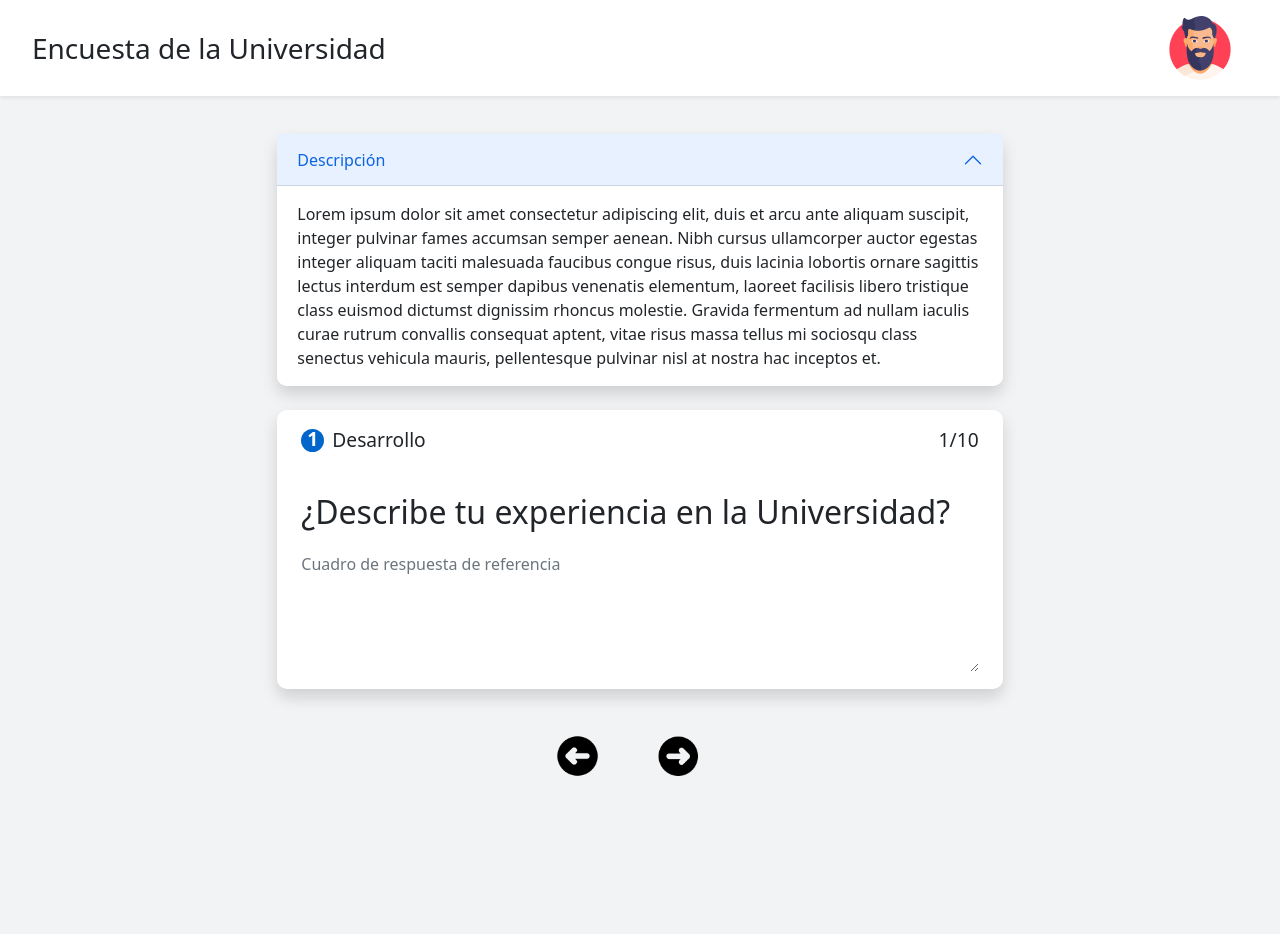
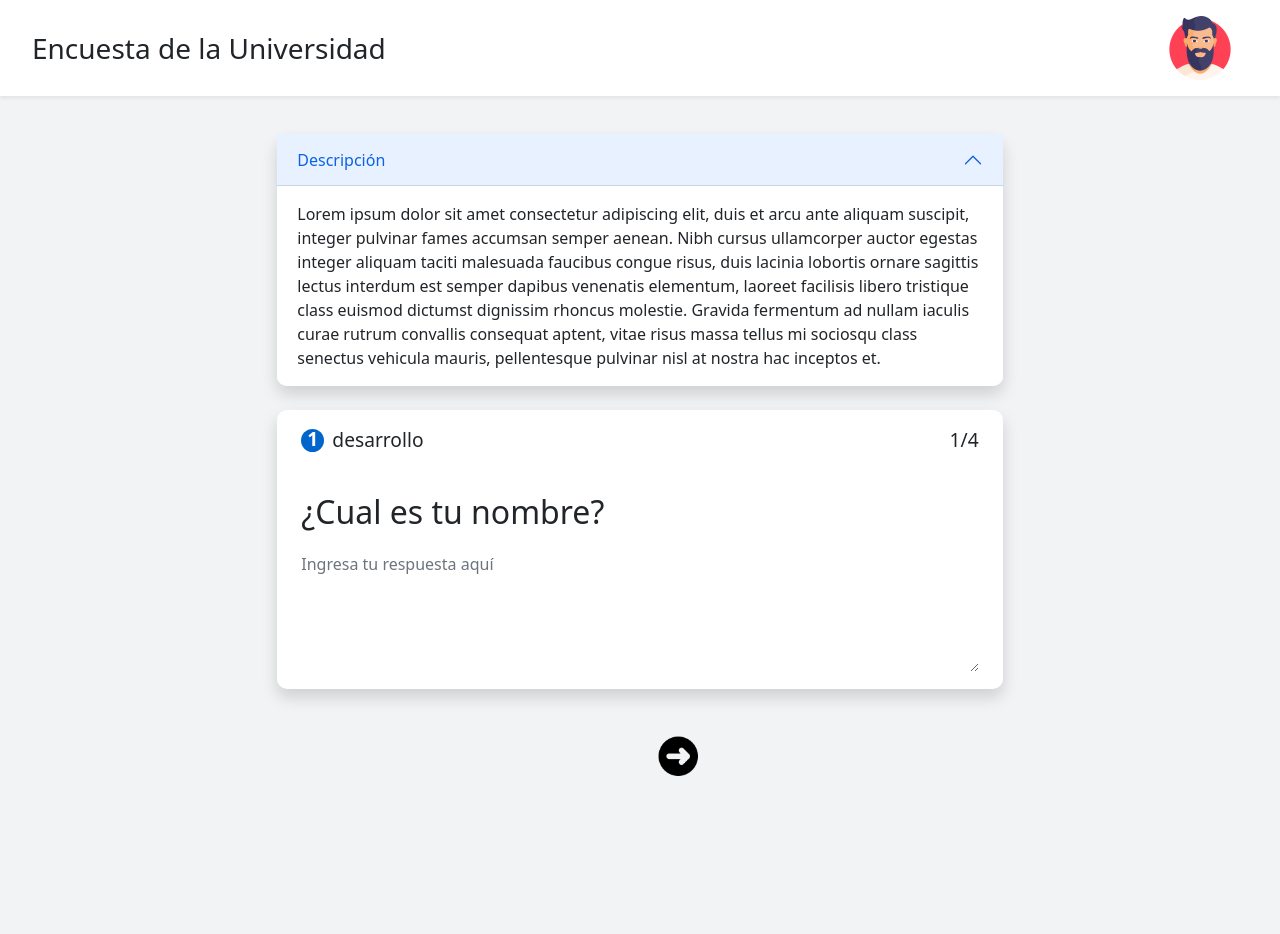
Before and after one commit to hvcq/Proyecto-Semestral-IS2, a Flask app: page /answer_survey/1 in a window 1280 px wide. Run offline with Flask 2, Linux system fonts and the light colour scheme; some libraries are stand-ins or nearby versions.

Commit message:
Commit: ANSWER LISTO

```diff
--- a/application/static/css/answer_survey.css
+++ b/application/static/css/answer_survey.css
@@ -12,12 +12,15 @@
     margin-top: 3%;
 }
 
+.question{
+    opacity: 0;
+    transition: opacity 5s !important;
+}
+
 .question__card{
     background-color: #fff;
     border-radius: 10px 10px 10px 10px !important;
     width: 65% !important;
-    /* opacity: 0;
-    transition: opacity 1.5s; */
 }
 
 textarea {
--- a/application/static/js/answer_survey.js
+++ b/application/static/js/answer_survey.js
@@ -1,28 +1,190 @@
 "use strict";
 
-const title = document.querySelector(".titleSurvey");
-title.classList.remove("invisible");
-console.log(title.classList);
+/*
+  Hacer lo del opacity
+  git commit --amend --no-edit NO TANTOS COMMITS.
+*/
 
-const responses = {
-  idEncuesta: "idEcuesta",
+let numberCuestion = 0;
+let totalQuestions = dataSurvey.questions.length;
+let responses = {
+  id: dataSurvey.id,
   usuario: {
-    name: "nombre",
+    name: "anonimo",
     correo: "example@udec.cl",
   },
-  respuestas: [
-    {
-      idPregunta: "idPregunta",
-      type: "desarrollo",
-      response: "mi respuesta",
-    },
-    {
-      idPregunta: "idPregunta",
-      type: "alternativa",
-      response: {
-        idOpcion: "idOpcion",
-        textAlt: "color azul",
-      },
-    },
-  ],
+  respuestas: [],
 };
+
+const title = document.querySelector(".titleSurvey");
+const leftRow = document.querySelector(".leftRow");
+const rightRow = document.querySelector(".rightRow");
+const questionContainer = document.querySelector(".accordion");
+title.classList.remove("invisible");
+
+//Primera iteración
+
+const init = function () {
+  rightRow.classList.remove("invisible");
+  responses.respuestas = dataSurvey.questions.map((element) => {
+    return {
+      idPregunta: element.id,
+      type: element.type,
+      response:
+        element.type === "desarrollo" ? "" : { idOpcion: "", textAlt: "" },
+    };
+  });
+  insertQuestion(0);
+  document.querySelector(".question").style.opacity = 1;
+};
+
+const insertQuestion = function (pos) {
+  const id = dataSurvey.questions[pos].id;
+  const type = dataSurvey.questions[pos].type;
+  const statement = dataSurvey.questions[pos].statement;
+  let alternativeHtml = "";
+  const [respuesta] = responses.respuestas.filter(
+    (element) => element.idPregunta === id && element.type === type
+  );
+
+  console.log(respuesta);
+
+  if (type === "desarrollo") {
+    questionContainer.insertAdjacentHTML(
+      "afterend",
+      `
+        <div id="${
+          "desarrollo" + id
+        }" class="question__card d-flex flex-column ps-4 pe-4 pt-3 pb-3 shadow question">
+            <div class="d-flex justify-content-between">
+                <div class="d-flex align-items-center gap-2">
+                    <p class="question__number question__number--rounded">${
+                      numberCuestion + 1
+                    }</p>
+                    <p class="question__number">${type}</p>
+                </div>
+                <p class="question__number">${
+                  numberCuestion + 1
+                }/${totalQuestions}</p>
+            </div>
+            <h1>${statement}</h1>
+            <textarea tipo="desarrollo" id="${id}"name="title" class="form-control shadow-none p-0" rows="5"
+            placeholder="Ingresa tu respuesta aquí" onchange="handleInput(event)">${
+              respuesta.response
+            }</textarea>
+        </div>
+    `
+    );
+  } else if (type === "alternativa") {
+    for (const alternative of dataSurvey.questions[pos].alternatives) {
+      const check =
+        respuesta.response.idOpcion === alternative.id ? "checked" : "";
+      alternativeHtml += `
+      <div id="${id}" class="form-check d-flex align-items-center gap-3 p-0">
+        <input tipo="alternativa" onclick="handleInput(event)" id="${alternative.id}" class="form-check-input survey_alternative" type="radio" name="flexRadioDefault" id="flexRadioDefault2" ${check}>
+        <h5 class="textOption">${alternative.textAlt}</h5>
+      </div>
+     `;
+    }
+
+    questionContainer.insertAdjacentHTML(
+      "afterend",
+      `
+        <div id="${
+          "alternativa" + id
+        }" class="question__card d-flex flex-column ps-4 pe-4 pt-3 pb-3 shadow question">
+            <div class="d-flex justify-content-between">
+                <div class="d-flex align-items-center gap-2">
+                    <p class="question__number question__number--rounded">${
+                      numberCuestion + 1
+                    }</p>
+                    <p class="question__number">${type}</p>
+                </div>
+                <p class="question__number">${
+                  numberCuestion + 1
+                }/${totalQuestions}</p>
+            </div>
+            <h1>${statement}</h1>
+            <div class="survey__alternatives d-flex flex-column gap-2 pb-5">
+              ${alternativeHtml}
+            </div>
+        </div>
+    `
+    );
+  }
+};
+
+const handleInput = function (event) {
+  const type = event.target.getAttribute("tipo");
+  const id =
+    type === "alternativa"
+      ? parseInt(event.target.parentNode.getAttribute("id"))
+      : parseInt(event.target.getAttribute("id"));
+
+  const [question] = responses.respuestas.filter(
+    (element) => element.idPregunta === id && element.type === type
+  );
+
+  if (type === "desarrollo") {
+    question.response = event.target.value;
+  } else {
+    question.response.idOpcion = parseInt(event.target.id);
+    question.response.textAlt =
+      event.target.nextSibling.nextSibling.textContent;
+  }
+
+  console.log(question);
+};
+
+const changeCuestion = function (event, type) {
+  //Arreglar el presionar rapido
+  type === "next" ? ++numberCuestion : --numberCuestion;
+
+  if (numberCuestion === totalQuestions - 1) {
+    document.querySelector(".sendResponse").classList.remove("invisible");
+  } else {
+    document.querySelector(".sendResponse").classList.add("invisible");
+  }
+
+  numberCuestion === 0
+    ? leftRow.classList.add("invisible")
+    : leftRow.classList.remove("invisible");
+  numberCuestion === totalQuestions - 1
+    ? rightRow.classList.add("invisible")
+    : rightRow.classList.remove("invisible");
+
+  change();
+
+  const elements = document.querySelectorAll(".question");
+  elements[1]?.remove();
+
+  function change() {
+    if (numberCuestion >= 0) insertQuestion(numberCuestion);
+  }
+  document.querySelector(".question").style.opacity = 1;
+};
+
+init();
+
+// const responses = {
+//   idEncuesta: "idEcuesta",
+//   usuario: {
+//     name: "nombre",
+//     correo: "example@udec.cl",
+//   },
+//   respuestas: [
+//     {
+//       idPregunta: "idPregunta",
+//       type: "desarrollo",
+//       response: "mi respuesta",
+//     },
+//     {
+//       idPregunta: "idPregunta",
+//       type: "alternativa",
+//       response: {
+//         idOpcion: "idOpcion",
+//         textAlt: "color azul",
+//       },
+//     },
+//   ],
+// };
--- a/application/templates/user/answer_survey.html
+++ b/application/templates/user/answer_survey.html
@@ -1,58 +1,102 @@
-{% extends "base_template.html" %}
+<!DOCTYPE html>
+<html>
 
-{% block title %}Responder encuesta{% endblock title %}
+<head>
+  <title>Responder encuesta</title>
+  <link href="https://cdn.jsdelivr.net/npm/bootstrap@5.1.3/dist/css/bootstrap.min.css" rel="stylesheet"
+    integrity="sha384-1BmE4kWBq78iYhFldvKuhfTAU6auU8tT94WrHftjDbrCEXSU1oBoqyl2QvZ6jIW3" crossorigin="anonymous">
+  <link rel="stylesheet" href="/static/css/base.css">
+  <link rel="stylesheet" href="/static/css/colors.css">
+  <script src="https://ajax.googleapis.com/ajax/libs/jquery/3.5.1/jquery.min.js"></script>
 
-{% block cssFiles %}
-<!-- <link rel="stylesheet" href="{{ url_for("static", filename="css/create_survey.css" ) }}"> -->
-<link rel="stylesheet" href="{{ url_for("static", filename="css/answer_survey.css" ) }}">
-{% endblock cssFiles %}
+<!-- <link rel="stylesheet" href="/static/css/create_survey.css"> -->
+<link rel="stylesheet" href="/static/css/answer_survey.css">
 
-{% block content %}
+</head>
+
+<body class="vh-100 vw-100 p-0 m-0">
+
+  <nav class="container-fluid p-0 d-flex justify-content-between bg-white p-3 shadow-sm">
+    <div class=" d-flex align-items-center titleSurvey invisible fs-3 ms-3">Encuesta de la Universidad</div>
+    <div class="nav__list d-flex justify-content-center align-items-center" style="margin-left:9rem">
+
+    </div>
+
+
+    <div class="d-flex justify-content-center">
+      <img src="/static/resources/man.png" class="img-fluid imgUser" alt="Foto de perfil">
+    </div>
+
+  </nav>
+
+
 <section class="survey container d-flex flex-column gap-4 justify-content-start align-items-center h-100">
 
-    <div class="accordion accordion-flush w-100 question__card shadow" id="accordionExample" style="border-radius: 10px 10px 10px 10px">
+  <div class="accordion accordion-flush w-100 question__card shadow" id="accordionExample"
+    style="border-radius: 10px 10px 10px 10px">
     <div class="accordion-item" style="border-radius: 10px 10px 10px 10px">
       <h2 class="accordion-header" id="headingOne">
-            <button class="accordion-button" type="button" data-bs-toggle="collapse" data-bs-target="#collapseOne" aria-expanded="true" aria-controls="collapseOne">
+        <button class="accordion-button" type="button" data-bs-toggle="collapse" data-bs-target="#collapseOne"
+          aria-expanded="true" aria-controls="collapseOne">
           Descripción
         </button>
       </h2>
-          <div id="collapseOne" class="accordion-collapse collapse show" aria-labelledby="headingOne" data-bs-parent="#accordionExample">
+      <div id="collapseOne" class="accordion-collapse collapse show" aria-labelledby="headingOne"
+        data-bs-parent="#accordionExample">
         <div class="accordion-body">
-              {{data.description}}
+          Lorem ipsum dolor sit amet consectetur adipiscing elit, duis et arcu ante aliquam suscipit, integer pulvinar fames accumsan semper aenean. Nibh cursus ullamcorper auctor egestas integer aliquam taciti malesuada faucibus congue risus, duis lacinia lobortis ornare sagittis lectus interdum est semper dapibus venenatis elementum, laoreet facilisis libero tristique class euismod dictumst dignissim rhoncus molestie. Gravida fermentum ad nullam iaculis curae rutrum convallis consequat aptent, vitae risus massa tellus mi sociosqu class senectus vehicula mauris, pellentesque pulvinar nisl at nostra hac inceptos et.
         </div>
       </div>
     </div>
   </div>
 
-    <div class="question__card d-flex flex-column ps-4 pe-4 pt-3 pb-3 shadow">
-        <div class="d-flex justify-content-between">
-            <div class="d-flex align-items-center gap-2">
-                <p class="question__number question__number--rounded">1</p>
-                <p class="question__number">Desarrollo</p>
+
   </div>
-            <p class="question__number">1/10</p>
-        </div>
-        <h1>¿Describe tu experiencia en la Universidad?</h1>
-        <textarea name="title"
-        class="form-control shadow-none p-0" rows="5"
-        placeholder="Cuadro de respuesta de referencia"></textarea>
-    </div>
-
   <div class="d-flex justify-content-center gap-5 mt-3 me-4">
-      <button type="button" class="suveryQuestions__button"><img src="/static/resources/flecha-izquierda.png" class="img-fluid image__row" onclick="setToParagraph(event)"></button>
-      <button type="button" class="suveryQuestions__button"><img src="/static/resources/flecha-izquierda.png" class="img-fluid image__row rotate" onclick="setToAlternative(event)"></button>
+    <button type="button" class="suveryQuestions__button invisible leftRow"><img src="/static/resources/flecha-izquierda.png"
+        class="img-fluid image__row" onclick="changeCuestion(event,'back')"></button>
+    <button type="button" class="suveryQuestions__button invisible rightRow"><img src="/static/resources/flecha-izquierda.png"
+        class="img-fluid image__row rotate" onclick="changeCuestion(event,'next')"></button>
   </div>
 </section>
 
-{% endblock content %}
+<div class="w-100 d-flex justify-align-end">
+  <button type="button" class="btn-flotante invisible sendResponse" onclick="sendData(event)">Enviar encuesta</button>
+</div>
+
+<div class="modal fade myModalId" role="dialog" id="staticBackdrop" data-bs-backdrop="static" data-bs-keyboard="false" tabindex="-1" aria-labelledby="staticBackdropLabel" aria-hidden="true">
+  <div class="modal-dialog modal-dialog-centered myModal">
+
+    <!-- Modal content-->
+    <div class="modal-content d-flex flex-column justify-content-center align-items-center p-5 gap-2 myModal shadow">
+      <img src="/static/resources/success.png">
+      <h1>¡Encuesta guardada!</h1>
+      <h5>Te redireccionaremos a la pagina principal</h5>
+      <div class="spinner-border text-primary" role="status">
+        <span class="sr-only"></span>
+      </div>
+    </div>
+
+  </div>
+</div>
 
 
-{% block jsFiles %}
+
+</body>
+
+
+
+<script src="https://cdn.jsdelivr.net/npm/@popperjs/core@2.10.2/dist/umd/popper.min.js"
+  integrity="sha384-7+zCNj/IqJ95wo16oMtfsKbZ9ccEh31eOz1HGyDuCQ6wgnyJNSYdrPa03rtR1zdB" crossorigin="anonymous"></script>
+<script src="https://cdn.jsdelivr.net/npm/bootstrap@5.1.3/dist/js/bootstrap.min.js"
+  integrity="sha384-QJHtvGhmr9XOIpI6YVutG+2QOK9T+ZnN4kzFN1RtK3zEFEIsxhlmWl5/YESvpZ13" crossorigin="anonymous"></script>
+
 <script>
-  const dataSurvey = {{ data | tojson }}
+  const dataSurvey = {"description": "Lorem ipsum dolor sit amet consectetur adipiscing elit, duis et arcu ante aliquam suscipit, integer pulvinar fames accumsan semper aenean. Nibh cursus ullamcorper auctor egestas integer aliquam taciti malesuada faucibus congue risus, duis lacinia lobortis ornare sagittis lectus interdum est semper dapibus venenatis elementum, laoreet facilisis libero tristique class euismod dictumst dignissim rhoncus molestie. Gravida fermentum ad nullam iaculis curae rutrum convallis consequat aptent, vitae risus massa tellus mi sociosqu class senectus vehicula mauris, pellentesque pulvinar nisl at nostra hac inceptos et.", "id": 1, "questions": [{"alternatives": [], "id": 1, "statement": "\u00bfCual es tu nombre?", "type": "desarrollo"}, {"alternatives": [], "id": 2, "statement": "Indica tu correo electronico", "type": "desarrollo"}, {"alternatives": [{"id": 1, "textAlt": "Si obvio!"}, {"id": 2, "textAlt": "No"}], "id": 1, "statement": "Te gustan los gatos", "type": "alternativa"}, {"alternatives": [{"id": 3, "textAlt": "Azul"}, {"id": 4, "textAlt": "Rojo"}, {"id": 5, "textAlt": "Morado"}], "id": 2, "statement": "Cual de estos colores te gustan mas", "type": "alternativa"}], "title": "Encuesta de la Universidad"}
 </script>
 
-<script src="{{ url_for("static", filename="js/answer_survey.js" ) }}"></script>
-<!-- <script src="{{ url_for("static", filename="js/survey_preguntas.js" ) }}"></script> -->
-{% endblock jsFiles %}
+<script src="/static/js/answer_survey.js"></script>
+<!-- <script src="/static/js/survey_preguntas.js"></script> -->
+
+
+</html>
```
Also changed, not shown: other parts of application/static/css/answer_survey.css (+41 -0 lines). Lines whose indentation alone changed are shown as unchanged.
